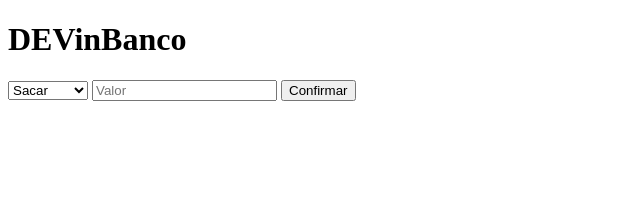
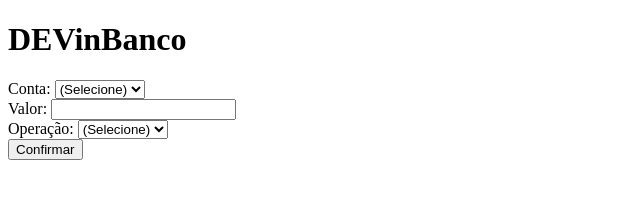
Before and after one commit to trunlel/DEVinHouse-Semana-4, a plain HTML site: page index.html in a window 1280 px wide. Shown: the whole page, without its empty margins (0-640 px from the left). Drawn offline with Linux system fonts and the light colour scheme.

Commit message:
second commit

```diff
--- a/index.html
+++ b/index.html
@@ -9,16 +9,33 @@
     <title>DEVinBanco</title>
   </head>
   <body>
-    <h1>DEVinBanco</h1>
-    <div>
-      <form action="">
-        <select name="" id="">
-          <option value="">Sacar</option>
-          <option value="">Depositar</option>
-        </select>
-        <input type="number" placeholder="Valor" />
-        <button>Confirmar</button>
+    <header><h1>DEVinBanco</h1></header>
+
+    <main>
+      <form id="form">
+        <div class="formGroup">
+          <label>Conta: </label>
+          <select id="conta" class="field"></select>
+        </div>
+
+        <div class="formGroup">
+          <label>Valor:</label>
+          <input id="valor" class="field" type="number" />
+        </div>
+
+        <div class="formGroup">
+          <label>Operação:</label>
+          <select id="operacao" class="field">
+            <option value="0">(Selecione)</option>
+            <option value="1">Sacar</option>
+            <option value="2">Depositar</option>
+          </select>
+        </div>
+
+        <button id="confirmar" class="button-confirm">Confirmar</button>
       </form>
-    </div>
+
+      <strong id="mensagem"></strong>
+    </main>
   </body>
 </html>
--- a/index.js
+++ b/index.js
@@ -0,0 +1,42 @@
+let contasClientes = [
+  {
+    id: 1,
+    nome: "Cliente 01",
+    saldo: 500,
+  },
+  {
+    id: 2,
+    nome: "Cliente 02",
+    saldo: 3000,
+  },
+  {
+    id: 3,
+    nome: "Cliente 03",
+    saldo: 5000,
+  },
+];
+
+const selectConta = document.getElementById("conta");
+const strongMensagem = document.getElementById("mensagem");
+const form = document.getElementById("form");
+const body = document.body;
+
+const adicionaOpcao = (value, text) => {
+  const option = document.createElement("option");
+  option.value = value;
+  option.textContent = text;
+  option.id = value;
+
+  selectConta.appendChild(option);
+};
+
+const populaSelect = () => {
+  selectConta.innerHTML = "";
+  adicionaOpcao("0", "(Selecione)");
+
+  contasClientes.forEach((conta) => {
+    adicionaOpcao(conta.id, conta.nome);
+  });
+};
+
+body.onload = populaSelect;
```
